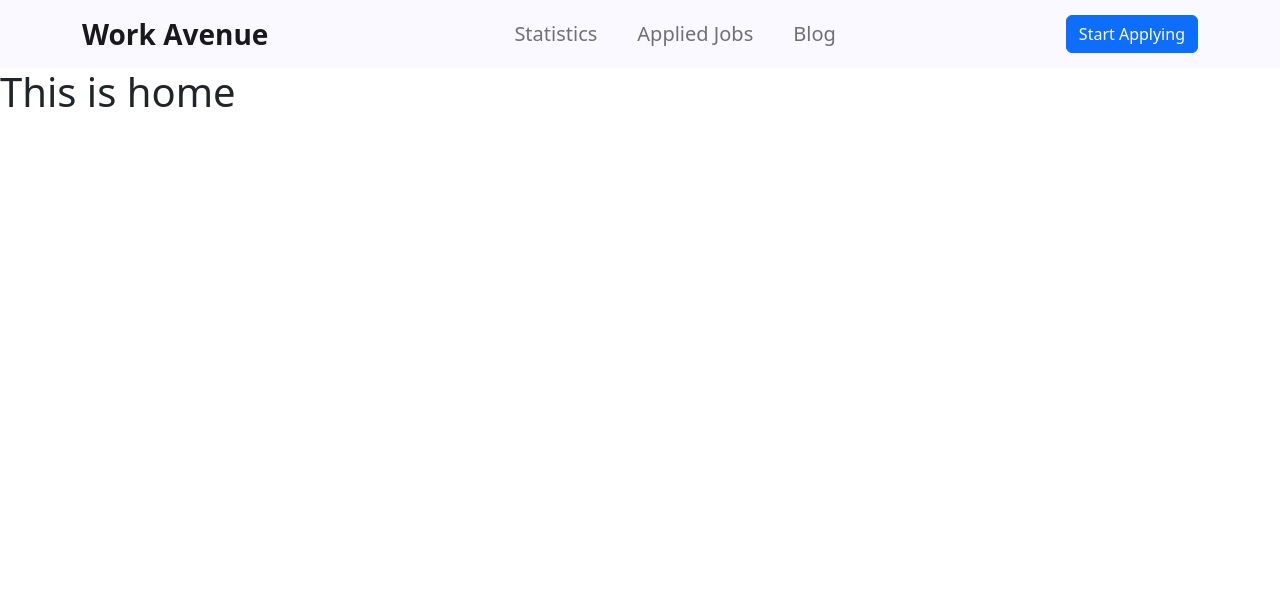
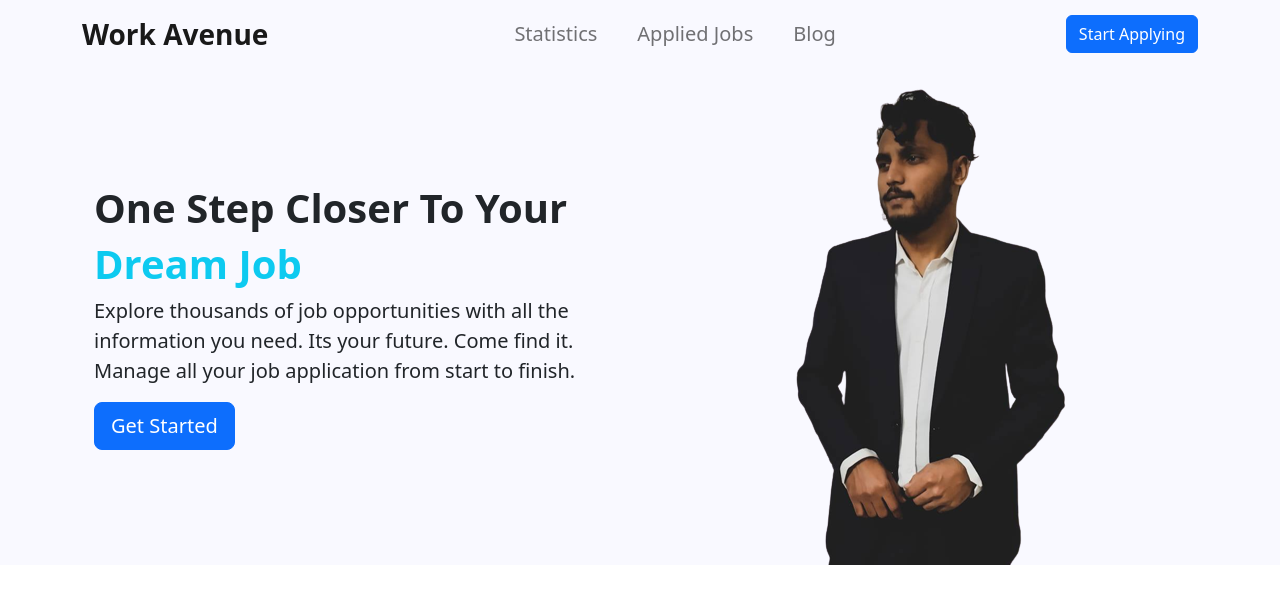
Before and after one commit to tanvir27/Career-Track, a React (Vite) app: page / in a window 1280 px wide. Shown: the top 604 px of the page. Built offline with nearby package versions, Linux system fonts and the light colour scheme.

Commit message:
banner section implement

```diff
--- a/src/components/Home/Home.jsx
+++ b/src/components/Home/Home.jsx
@@ -1,10 +1,33 @@
 import React from 'react';
-
+import { Container, Row, Col, Button } from "react-bootstrap";
+import bannerImg from "../../assets/banner.png";
+import './Home.css';
+import { Link } from 'react-router-dom';
 const Home = () => {
     return (
-        <div>
-            <h1>This is home</h1>
-        </div>
+      <div className="common-styles mx-auto">
+        <Container>
+          <Row className="mx-auto align-items-center ">
+            <Col md={6} className="">
+              <h1 className='fw-bold'>One Step Closer To Your </h1>
+              <h1 className="text-info fw-bold">Dream Job</h1>
+              <p className="lead">
+                Explore thousands of job opportunities with all the information
+                you need. Its your future. Come find it. Manage all your job
+                application from start to finish.
+              </p>
+              <Link to={"/"}>
+                <Button variant="primary" className="btn-lg">
+                  Get Started
+                </Button>
+              </Link>
+            </Col>
+            <Col md={6} className="">
+              <img src={bannerImg} alt="Banner" className="img-fluid" />
+            </Col>
+          </Row>
+        </Container>
+      </div>
     );
 };
 
```
Also changed, not shown: src/assets/banner.png (added), src/components/Home/Home.css (added), 1 other file (tests, documents, lock files or other folders).
